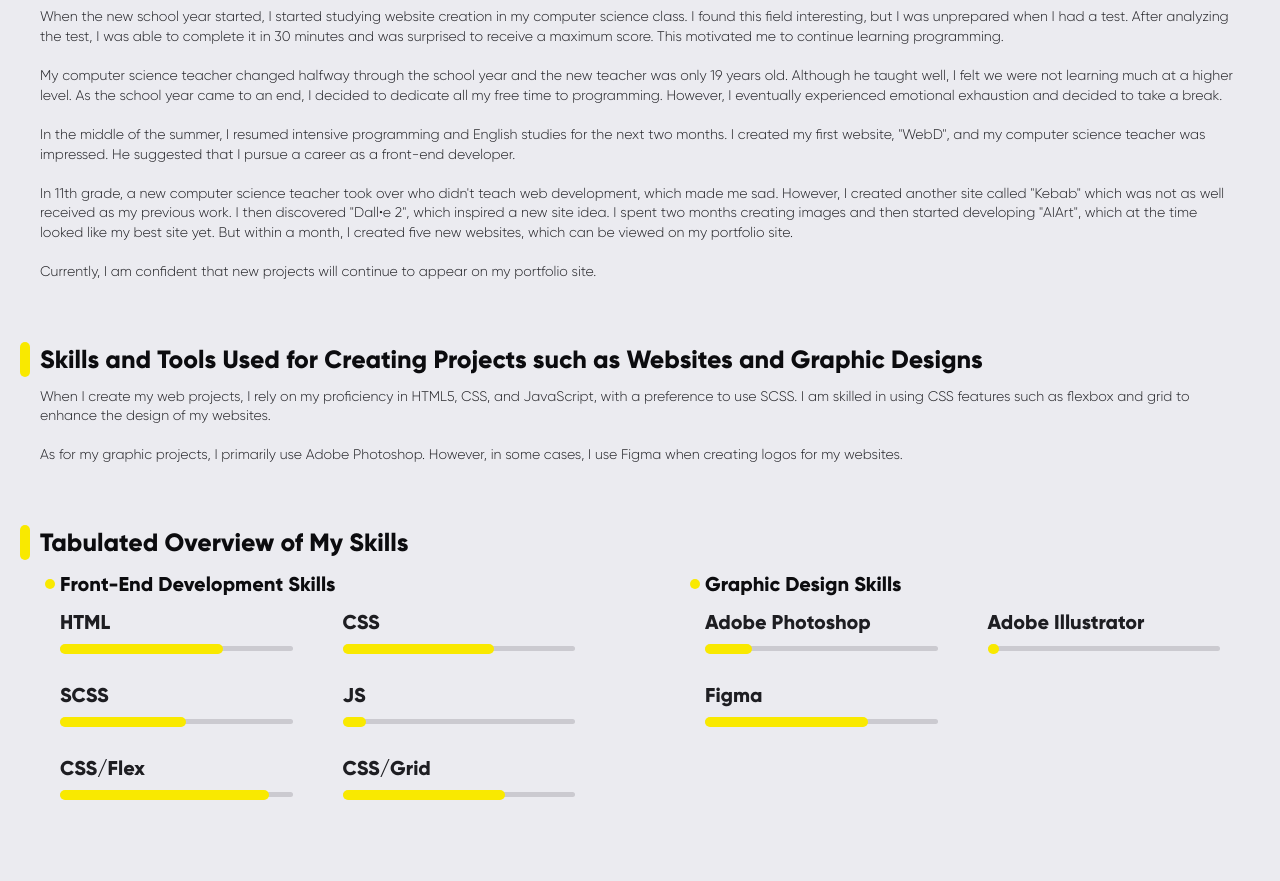
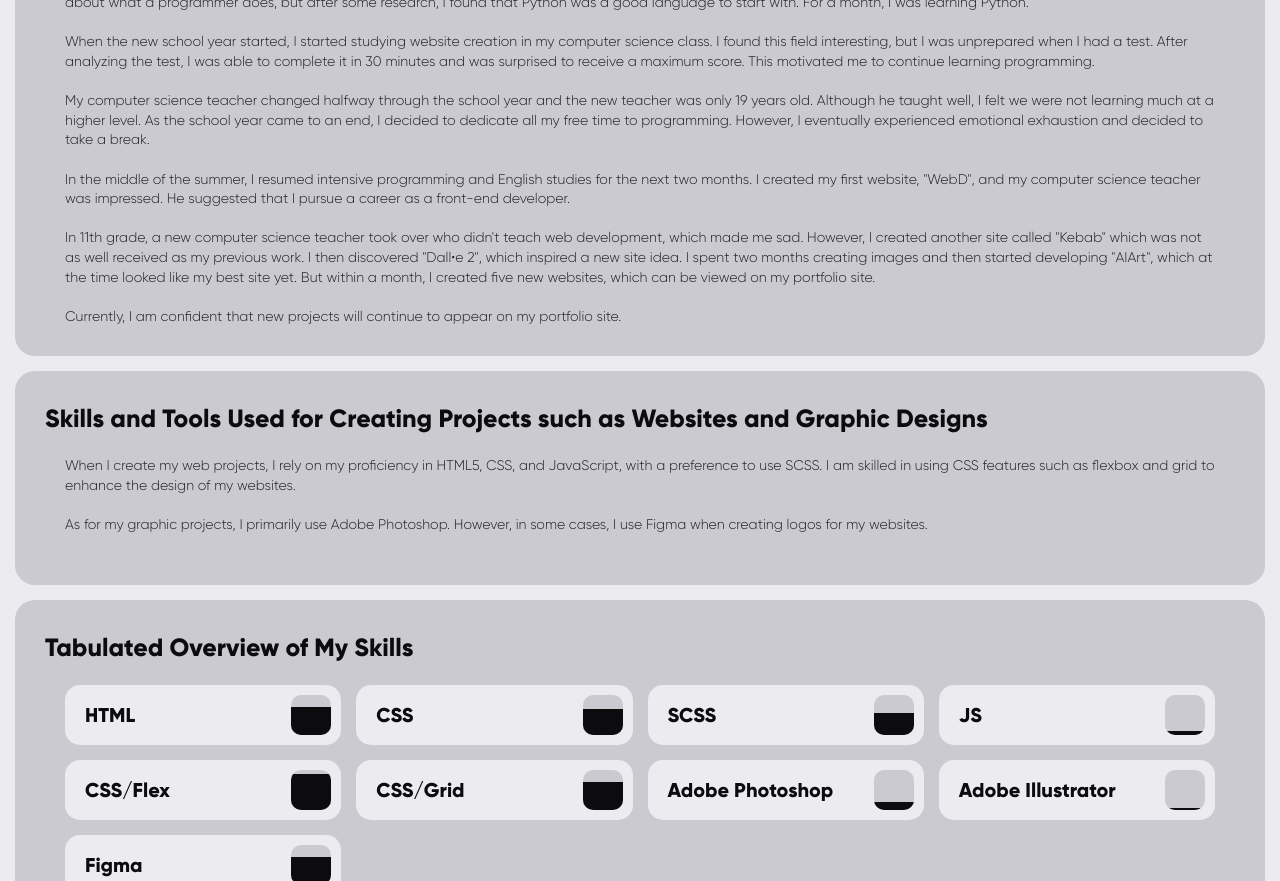
Before and after one commit to DanielDiacon/daniel.dev, a plain HTML site: page index.html in a window 1280 px wide. Shown: the part 606-1487 px from the top of the page. Drawn offline with Linux system fonts and the light colour scheme.

Commit message:
Add files via upload

```diff
--- a/index.html
+++ b/index.html
@@ -157,23 +157,31 @@
 
          <article class="article" id="story">
             <div class="container">
+               <div class="article__body">
                   <div class="article__title main-title title">My story how I became a Frontend Developer</div>
                   <div class="article__text">
-                  At the end of 9th grade, when I was 16, I went on vacation and started thinking about my future career
+                     At the end of 9th grade, when I was 16, I went on vacation and started thinking about my future
+                     career
                      aspirations. I always wanted to be an engineer, an interior designer or an electrician, but none of
                      these fields interested me. In the summer of 2020, there was a lot of talk about programming, so I
-                  decided to give it a try. At the time, I didn't know much about what a programmer does, but after some
-                  research, I found that Python was a good language to start with. For a month, I was learning Python.
+                     decided to give it a try. At the time, I didn't know much about what a programmer does, but after
+                     some
+                     research, I found that Python was a good language to start with. For a month, I was learning
+                     Python.
                      <br>
                      <br>
-                  When the new school year started, I started studying website creation in my computer science class. I
-                  found this field interesting, but I was unprepared when I had a test. After analyzing the test, I was
-                  able to complete it in 30 minutes and was surprised to receive a maximum score. This motivated me to
+                     When the new school year started, I started studying website creation in my computer science class.
+                     I
+                     found this field interesting, but I was unprepared when I had a test. After analyzing the test, I
+                     was
+                     able to complete it in 30 minutes and was surprised to receive a maximum score. This motivated me
+                     to
                      continue learning programming.
                      <br>
                      <br>
                      My computer science teacher changed halfway through the school year and the new teacher was only 19
-                  years old. Although he taught well, I felt we were not learning much at a higher level. As the school
+                     years old. Although he taught well, I felt we were not learning much at a higher level. As the
+                     school
                      year came to an end, I decided to dedicate all my free time to programming. However, I eventually
                      experienced emotional exhaustion and decided to take a break.
                      <br>
@@ -183,9 +191,12 @@
                      suggested that I pursue a career as a front-end developer.
                      <br>
                      <br>
-                  In 11th grade, a new computer science teacher took over who didn't teach web development, which made
-                  me sad. However, I created another site called "Kebab" which was not as well received as my previous
-                  work. I then discovered "Dall•e 2", which inspired a new site idea. I spent two months creating images
+                     In 11th grade, a new computer science teacher took over who didn't teach web development, which
+                     made
+                     me sad. However, I created another site called "Kebab" which was not as well received as my
+                     previous
+                     work. I then discovered "Dall•e 2", which inspired a new site idea. I spent two months creating
+                     images
                      and then started developing "AIArt", which at the time looked like my best site yet. But within a
                      month, I created five new websites, which can be viewed on my portfolio site.
                      <br>
@@ -193,79 +204,77 @@
                      Currently, I am confident that new projects will continue to appear on my portfolio site.
                   </div>
                </div>
+            </div>
          </article>
 
-         <article class="article">
+         <article class="skills">
             <div class="container">
-               <div class="article__title main-title title">
+               <div class="skills__body">
+                  <div class="skills__title title">
                      Skills and Tools Used for Creating Projects such as Websites and Graphic Designs
                   </div>
-               <div class="article__text">
-                  When I create my web projects, I rely on my proficiency in HTML5, CSS, and JavaScript, with a
-                  preference to use SCSS. I am skilled in using CSS features such as flexbox and grid to enhance the
+                  <div class="skills__text">
+                     When I create my web projects, I rely on my proficiency in HTML5, CSS, and JavaScript,
+                     with a
+                     preference to use SCSS. I am skilled in using CSS features such as flexbox and grid to
+                     enhance
+                     the
                      design of my websites.
                      <br>
                      <br>
-                  As for my graphic projects, I primarily use Adobe Photoshop. However, in some cases, I use Figma when
+                     As for my graphic projects, I primarily use Adobe Photoshop. However, in some cases, I use
+                     Figma
+                     when
                      creating logos for my websites.
                   </div>
                </div>
+            </div>
          </article>
-
-         <section class="article">
+         <section class="skills">
             <div class="container">
-               <div class="article__title main-title title">Tabulated Overview of My Skills</div>
-               <div class="article__body skills-article__wrapper">
-                  <div class="skills-article">
-                     <div class="skills-article__title second-title">Front-End Development Skills</div>
-                     <div class="skills-article__grid">
-                        <div class="skills-article__item">
-                           <div class="skills-article__tool">HTML</div>
-                           <div style="--width-progress:70%;" class="skills-article__progress-bar"></div>
+               <div class="skills__body">
+                  <div class="skills__title title">Tabulated Overview of My Skills</div>
+                  <div class="skills__grid">
+                     <div class="skills__item">
+                        <div class="skills__tool">HTML</div>
+                        <div style="--width-progress:70%;" class="skills__progress-bar"></div>
                      </div>
-                        <div class="skills-article__item">
-                           <div class="skills-article__tool">CSS</div>
-                           <div style="--width-progress:65%;" class="skills-article__progress-bar"></div>
+                     <div class="skills__item">
+                        <div class="skills__tool">CSS</div>
+                        <div style="--width-progress:65%;" class="skills__progress-bar"></div>
                      </div>
-                        <div class="skills-article__item">
-                           <div class="skills-article__tool">SCSS</div>
-                           <div style="--width-progress:54%;" class="skills-article__progress-bar"></div>
+                     <div class="skills__item">
+                        <div class="skills__tool">SCSS</div>
+                        <div style="--width-progress:54%;" class="skills__progress-bar"></div>
                      </div>
-                        <div class="skills-article__item">
-                           <div class="skills-article__tool">JS</div>
-                           <div style="--width-progress:10%;" class="skills-article__progress-bar"></div>
+                     <div class="skills__item">
+                        <div class="skills__tool">JS</div>
+                        <div style="--width-progress:10%;" class="skills__progress-bar"></div>
                      </div>
-                        <div class="skills-article__item">
-                           <div class="skills-article__tool">CSS/Flex</div>
-                           <div style="--width-progress:90%;" class="skills-article__progress-bar"></div>
+                     <div class="skills__item">
+                        <div class="skills__tool">CSS/Flex</div>
+                        <div style="--width-progress:90%;" class="skills__progress-bar"></div>
                      </div>
-                        <div class="skills-article__item">
-                           <div class="skills-article__tool">CSS/Grid</div>
-                           <div style="--width-progress:70%;" class="skills-article__progress-bar"></div>
+                     <div class="skills__item">
+                        <div class="skills__tool">CSS/Grid</div>
+                        <div style="--width-progress:70%;" class="skills__progress-bar"></div>
                      </div>
+                     <div class="skills__item">
+                        <div class="skills__tool">Adobe Photoshop</div>
+                        <div style="--width-progress:20%;" class="skills__progress-bar"></div>
                      </div>
+                     <div class="skills__item">
+                        <div class="skills__tool">Adobe Illustrator</div>
+                        <div style="--width-progress:5%;" class="skills__progress-bar"></div>
                      </div>
-                  <div class="skills-article">
-                     <div class="skills-article__title second-title">Graphic Design Skills</div>
-                     <div class="skills-article__grid">
-                        <div class="skills-article__item">
-                           <div class="skills-article__tool">Adobe Photoshop</div>
-                           <div style="--width-progress:20%;" class="skills-article__progress-bar"></div>
-                        </div>
-                        <div class="skills-article__item">
-                           <div class="skills-article__tool">Adobe Illustrator</div>
-                           <div style="--width-progress:5%;" class="skills-article__progress-bar"></div>
-                        </div>
-                        <div class="skills-article__item">
-                           <div class="skills-article__tool">Figma</div>
-                           <div style="--width-progress:70%;" class="skills-article__progress-bar"></div>
-                        </div>
+                     <div class="skills__item">
+                        <div class="skills__tool">Figma</div>
+                        <div style="--width-progress:70%;" class="skills__progress-bar"></div>
                      </div>
                   </div>
                </div>
             </div>
          </section>
-
       </main>
 
       <!-- footer -->
--- a/scss/_about.scss
+++ b/scss/_about.scss
@@ -1,7 +1,7 @@
 .about {
    min-height: 400px;
    width:100%;
-   padding:0 15px;
+   padding:0 15px 15px 15px;
    &__body {
       padding: 0px 0;
       min-height: 400px;
--- a/scss/_article.scss
+++ b/scss/_article.scss
@@ -1,20 +1,11 @@
-.main-title {
-   position: relative;
-   padding-left: 20px;
-   &::after{
-      content:'';
-      position: absolute;
-      top: 0;
-      left: 0;
-      width: 10px;
-      height: 100%;
-      border-radius: 10px;
-      background: var(--mainColor);
+
+.article {
+   padding:0 15px 15px 15px;
+   &__body {
+      background: var(--white-secondly);
+      padding: 30px;
+      border-radius: 20px;
    }
-}
-.article {
-   padding: 20px;
-   padding-bottom: 40px;
    &__title {
       margin-bottom: 10px;
    }
--- a/scss/_header.scss
+++ b/scss/_header.scss
@@ -81,7 +81,6 @@
    -webkit-tap-highlight-color: rgba(0,0,0,0);
    &__list {
       cursor:default;
-
       opacity: 0;
       visibility: hidden;
       position: absolute;
--- a/scss/_skills.scss
+++ b/scss/_skills.scss
@@ -1,65 +1,54 @@
-.second-title {
-   position: relative;
-   padding-left: 20px;
-   font-family: $fontFamilyBold;
-   &::after{
-      content:'';
+
+
+.skills {
+   padding:0 15px 15px 15px;
+   &__body{
+      background: var(--white-secondly);
+      padding: 30px;
+      border-radius: 20px;
+   }
+   &__text {
+      padding: 20px;
+   }
+   &__grid {
+      display: grid;
+      grid-template-columns: repeat(auto-fit , minmax(250px,1fr));
+      gap: 15px;
+      padding: 20px;
+   }
+   &__item{
+      background: var(--white-primary);
+      display: flex;
+      justify-content: space-between;
+      align-items: center;
+      padding: 10px;
+      height: 60px;
+      border-radius: 15px;
+   }
+   &__tool {
+      font-size: 20px;
+      line-height: 1;
+      font-family: $fontFamilyBold;
+      white-space: nowrap;
+      color: var(--black-primary);
+      padding: 0 10px;
+   }
+   &__progress-bar {
+      height: 40px;
+      width: 40px;
+      border-radius: 10px;
+      position: relative;
+      overflow: hidden;
+      background: var(--white-secondly);
+   }
+   &__progress-bar::after{
+      content: "";
       position: absolute;
-      top: 4px;
-      left: 0px;
-      margin: 5px;
-      width: 10px;
-      height: 10px;
-      border-radius: 10px;
-      background: var(--mainColor);
+      bottom: 0;
+      left: 0;
+      width: 100%;
+      height: var(--width-progress);
+      background: var(--black-primary);
+
    }
 }
-.skills-article {
-   padding:0 20px;
-   width: 100%;
-   &__wrapper{
-      display: flex;
-      gap: 50px;
-      justify-content: space-between;
-   }
-   &__title {
-      font-size: 20px;
-      color: var(--black-primary);
-   }
-   &__grid {
-      padding: 10px 20px;
-      padding-bottom: 30px;
-      display: grid;
-      gap:30px 50px;
-      grid-template-columns: repeat(auto-fit , minmax(200px,1fr));
-   }
-   &__tool {
-      font-family: $fontFamilyBold;
-      padding-bottom: 10px;
-      font-size: 20px;
-      color: var(--black-secondly);
-   }
-   &__progress-bar {
-      width: 100%;
-      height: 5px;
-      background: var(--white-secondly);
-      position: relative;
-      border-radius:10px ;
-   }
-   &__progress-bar::after{
-      content:'';
-      position: absolute;
-      border-radius:10px ;
-      top: -2.5px;left: 0;
-      width: var(--width-progress);
-      height: 10px;
-      background: var(--mainColor);
-   }
-   @media only screen and (max-width:$mobile) {
-      &__wrapper{
-         display: flex;
-         flex-direction: column;
-         gap: 20px;
-      }
-   }
-}
--- a/scss/style.scss
+++ b/scss/style.scss
@@ -54,7 +54,6 @@ $mobileSmall: 479.98px;
 // general style <=>
 html{
    scroll-behavior: smooth;
-   scroll-padding: 10px;
 }
 body {
    transition: .2s;
```
Also changed, not shown: css/style.css. Lines whose indentation alone changed are shown as unchanged.
